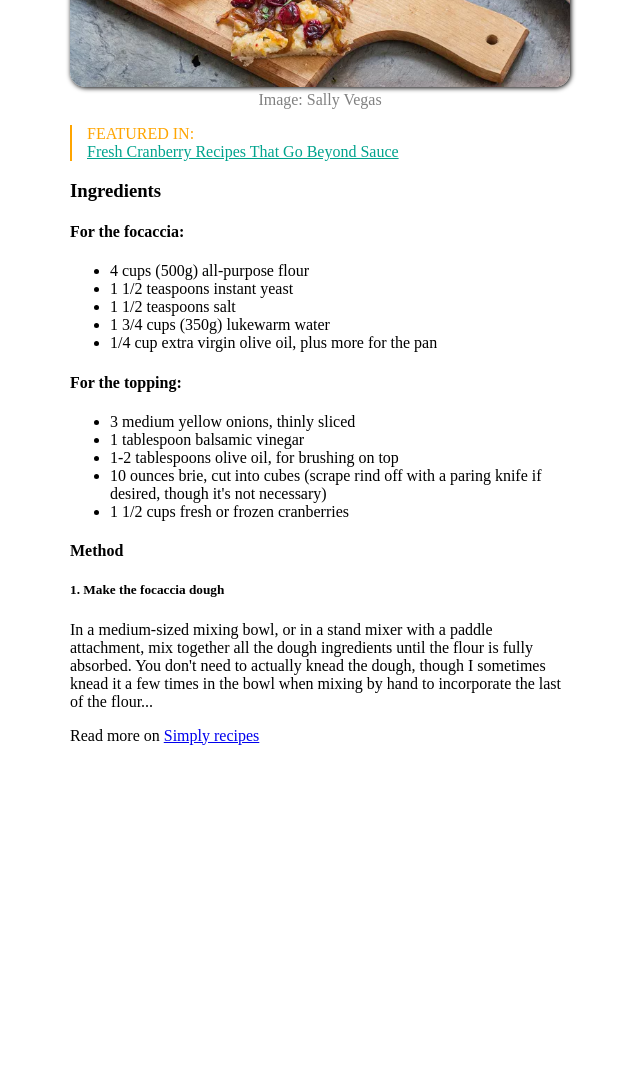
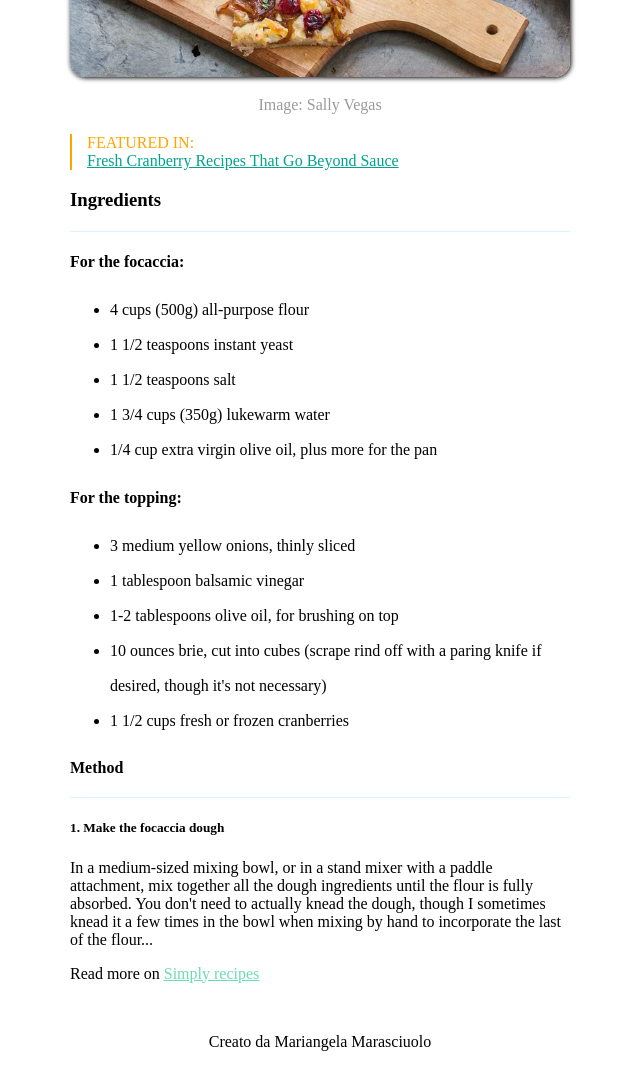
Before and after one commit to mariangelamarasciuolo/U1-D3, a plain HTML site: page index.html in a window 1280 px wide. Shown: the part 540-1607 px from the top of the page, without its empty margins (320-960 px from the left). Before the commit the page ends 1301 px from the top, so only its background shows below. Drawn offline with Linux system fonts and the light colour scheme.

Commit message:
order assets folder,fix semantic html

```diff
--- /dev/null
+++ b/assets/css/style.css
@@ -0,0 +1,73 @@
+.logo {
+    text-align: center;
+
+}
+
+.logo img {
+    height: 60px;
+}
+
+.subt {
+    background-color: rgba(255, 217, 0, 0.192);
+    border-top: rgb(249 238 181) 2px solid;
+    text-align: center;
+    padding: 6px;
+    color: rgb(12, 136, 136);
+}
+
+.big-content {
+    width: 500px;
+    margin: 0 auto;
+}
+
+.focaccia {
+    width: 500px;
+    border-radius: 15px;
+    box-shadow: 1px 1px 5px black;
+}
+
+.figcapt {
+    text-align: center;
+    color: #9a9a9a;
+    padding-top: 15px;
+    padding-bottom: 20px;
+}
+
+.feat {
+    color: orange;
+    text-align: left;
+    border-left: 2px solid orange;
+    padding-left: 15px;
+
+}
+
+#fresh {
+    color: rgb(0, 163, 141);
+}
+
+h3 {
+    border-bottom: 1px solid rgba(0, 183, 255, 0.158);
+    padding-bottom: 20px;
+}
+
+.method {
+    border-bottom: 1px solid rgba(0, 183, 255, 0.158);
+    padding-bottom: 20px;
+}
+
+#simply {
+    color: rgb(107, 219, 182);
+}
+
+.listauno {
+    line-height: 35px;
+}
+
+.listadue {
+    line-height: 35px;
+}
+
+h1,
+footer {
+    text-align: center;
+}
--- a/assets/style.css
+++ /dev/null
@@ -1,34 +0,0 @@
-.logo{
-    text-align: center;
-
-}
-.logo img{
-    height: 60px;
-}
-.subt{
-    background-color: rgb(255, 217, 0);
-    border-top: rgb(211, 121, 3) 1px solid;
-    text-align: center;
-}
-.big-content {
-    width: 500px;
-    margin: 0 auto;
-}
-.focaccia{
-    width: 500px;
-    border-radius: 15px;
-    box-shadow: 1px 1px 5px black;
-}
-#figcapt{
-    text-align: center;
-    color: gray;
-}
-.feat{
-    color: orange;
-    text-align: left;
-    border-left: 2px solid orange;
-    padding-left: 15px;
-}
-#fresh{
-    color: rgb(0, 163, 141);
-}
--- a/index.html
+++ b/index.html
@@ -4,33 +4,40 @@
 <head>
     <meta charset="UTF-8">
     <meta name="viewport" content="width=device-width, initial-scale=1.0">
-    <link rel="stylesheet" href="assets/style.css">
+    <link rel="stylesheet" href="./assets/css/style.css">
     <title>Ricetta Focaccia</title>
 </head>
 
 <body>
+    <header>
         <div class="logo">
-        <img src="assets/logo.png" alt="logo simply recipes">
+            <img src="./assets/img/logo.png" alt="logo simply recipes">
         </div>
         <div>
-        <p class="subt">Part of A SIMPLY FABULOUS THANKGIVING</p>
+            <p class="subt">Part of <strong>A SIMPLY FABULOUS THANKGIVING</strong></p>
         </div>
-    <div class="big-content">
-        <h1>Focaccia with Caramelized Onion, Cranberries, and Brie</h1>
+    </header>
+    <main class="big-content">
+        <!--info generali-->
+        <section>
+            <h1>Focaccia with Caramelized Onions, Cranberries, and Brie</h1>
             <p>
                 Wow your taste buds with this festive focaccia appetizer topped with sweet caramelized onions, tart
                 cranberries, and creamy brie. It will become your new favorite holiday starter!
             </p>
-        <img src="assets/focaccia.png" alt="Focaccia" class="focaccia">
-        <figcaption id="figcapt">Image: Sally Vegas</figcaption>
-        <p class="feat">
+            <img src="./assets/img/focaccia.png" alt="Focaccia" class="focaccia">
+            <figcaption class="figcapt">Image: Sally Vegas</figcaption>
+            <div class="feat">
                 FEATURED IN: <br>
                 <a href="#" id="fresh">Fresh Cranberry Recipes That Go Beyond Sauce</a>
-        </p>
+
+            </div>
+        </section>
+        <!--ingredienti della ricetta-->
+        <section>
             <h3>Ingredients</h3>
-        <div>
             <h4>For the focaccia:</h4>
-            <ul>
+            <ul class="listauno">
                 <li>4 cups (500g) all-purpose flour</li>
                 <li>1 1/2 teaspoons instant yeast</li>
                 <li>1 1/2 teaspoons salt</li>
@@ -38,7 +45,7 @@
                 <li>1/4 cup extra virgin olive oil, plus more for the pan</li>
             </ul>
             <h4>For the topping:</h4>
-            <ul>
+            <ul class="listadue">
                 <li>3 medium yellow onions, thinly sliced</li>
                 <li>1 tablespoon balsamic vinegar</li>
                 <li>1-2 tablespoons olive oil, for brushing on top</li>
@@ -46,16 +53,23 @@
                     necessary)</li>
                 <li>1 1/2 cups fresh or frozen cranberries</li>
             </ul>
-        </div>
-        <h4>Method</h4>
+        </section>
+        <!--prcedimento-->
+        <section>
+            <h4 class="method">Method</h4>
             <h5>1. Make the focaccia dough</h5>
             <p>
                 In a medium-sized mixing bowl, or in a stand mixer with a paddle attachment, mix together all the dough
                 ingredients until the flour is fully absorbed. You don't need to actually knead the dough, though I
                 sometimes knead it a few times in the bowl when mixing by hand to incorporate the last of the flour...
             </p>
-        <p>Read more on <a href="#">Simply recipes</a></p>
-    </div>
+            <p>Read more on <a href="#" id="simply">Simply recipes</a></p>
+        </section>
+        <footer>
+            <br>
+            <p>Creato da Mariangela Marasciuolo</p>
+        </footer>
+    </main>
 </body>
 
 </html>
```
Also changed, not shown: assets/img/focaccia.png (renamed from assets/focaccia.png), assets/img/logo.png (renamed from assets/logo.png). Lines whose indentation alone changed are shown as unchanged.
